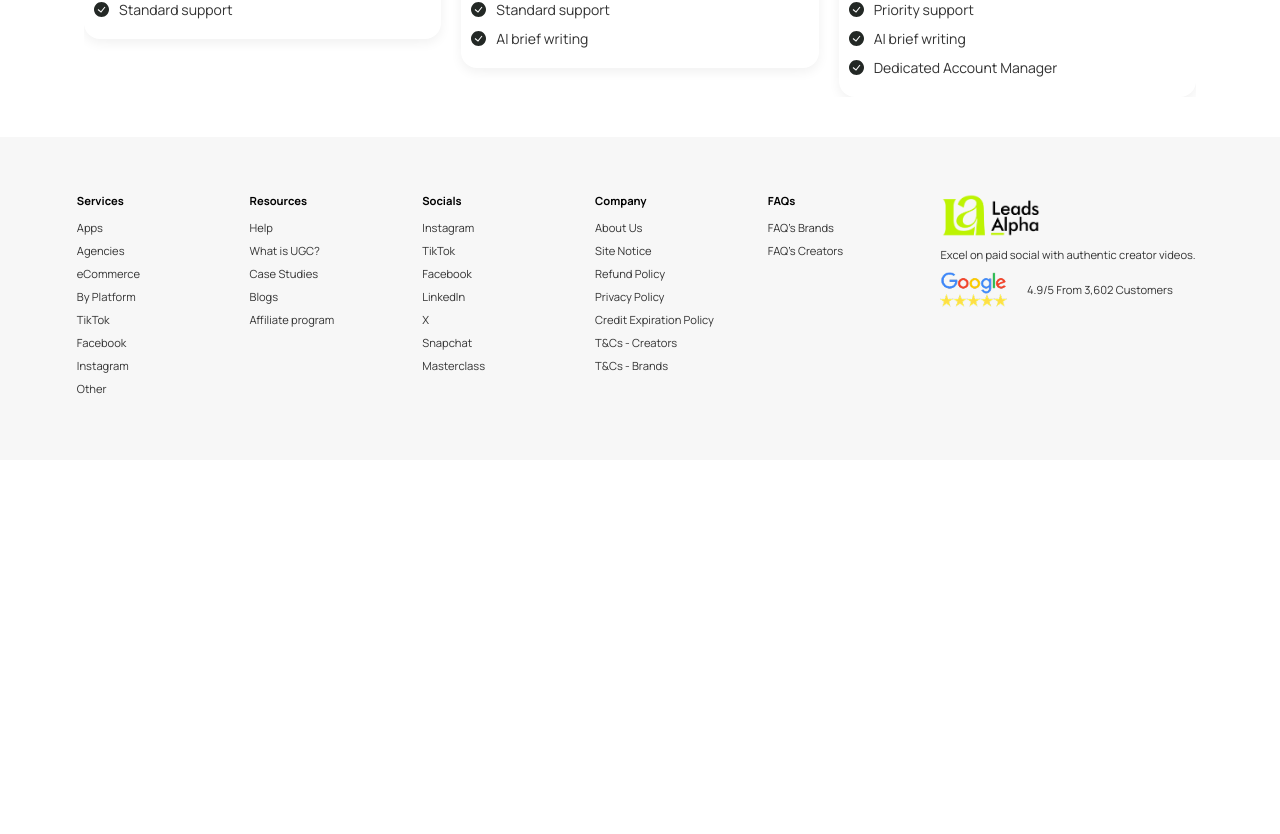
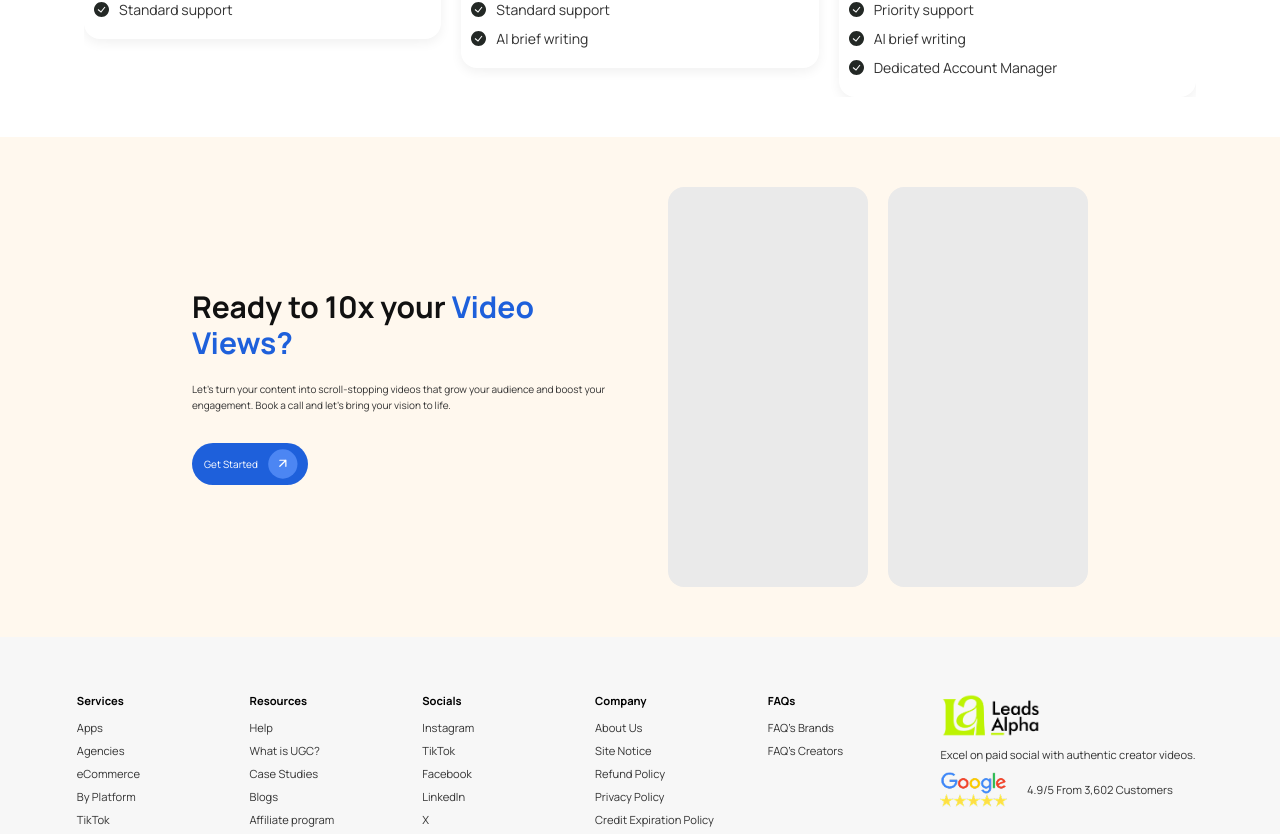
Before and after one commit to KingOfKings01/leads-alpha-free, a React (Vite) app: page / in a window 1280 px wide. Shown: the part 3839-4673 px from the top of the page. Before the commit the page ends 4299 px from the top, so only its background shows below. Built offline with nearby package versions, Linux system fonts and the light colour scheme; no server answers.

Commit message:
Section 10 is on going, videos need to be added with animation.

```diff
--- a/public/home.css
+++ b/public/home.css
@@ -906,3 +906,69 @@
     font-size: 14px;
   }
 }
+
+/* Section 10 Wrapper */
+#s-10 {
+  display: flex;
+  justify-content: space-between;
+  align-items: center;
+  padding: 50px 15vw;
+  background: #fff8ee; /* Light cream background from the image */
+  gap: 40px;
+  /* Left Side (Text Content) */
+  .part-1 {
+    flex: 1;
+    max-width: 500px;
+  }
+
+   .part-1 h2 {
+    font-size: 30px;
+    line-height: 1.2;
+    font-weight: 700;
+    color: #111;
+    margin-bottom: 20px;
+  }
+
+  .part-1 h2 .mark {
+    color: #1e60db; /* Blue highlight */
+  }
+
+  .part-1 p {
+    font-size: 10px;
+    line-height: 1.6;
+    color: #333;
+    margin-bottom: 30px;
+  }
+
+  /* Right Side (Future Space for Videos) */
+  .part-2 {
+    flex: 1;
+    display: flex;
+    justify-content: flex-end;
+    gap: 20px;
+  }
+
+  /* Placeholder styles for now */
+  .left-videos,
+  .right-videos {
+    width: 200px;
+    height: 400px;
+    background: #eaeaea;
+    border-radius: 16px;
+  }
+
+  /* Responsive */
+  @media (max-width: 992px) {
+    flex-direction: column;
+    text-align: center;
+    gap: 40px;
+
+    .part-1 {
+      max-width: 100%;
+    }
+
+    .part-2 {
+      justify-content: center;
+    }
+  }
+}
--- a/src/components/ActionButton.jsx
+++ b/src/components/ActionButton.jsx
@@ -4,10 +4,10 @@ export default function ActionButton({ label = "Click Me", option = "", onClick
     <button className="action-btn" onClick={onClick}>
       {label}
       <svg viewBox="0 0 41 40" fill="none" xmlns="http://www.w3.org/2000/svg">
-        <rect x="0.279785" width="40" height="40" rx="20" fill={option == "" ? "#1e60db" : "#ffffffff"} />
+        <rect x="0.279785" width="40" height="40" rx="20" fill={option == "" ? "#4C86F3" : "#ffffffff"} />
         <path
           d="M16.1573 23.1248L24.4068 14.8752M24.4068 14.8752H16.1573M24.4068 14.8752V23.1248"
-          stroke={option == "" ? "#ffffffff" : "#1e60db"}
+          stroke={option == "" ? "#ffffffff" : "#4C86F3"}
           strokeWidth="1.66667"
           strokeLinecap="round"
           strokeLinejoin="round"
--- a/src/pages/Home.jsx
+++ b/src/pages/Home.jsx
@@ -15,6 +15,7 @@ import Industries from "../components/Home/Industries";
 import VideoCarousel from "../components/Home/VideoCarousel";
 import Connect from "../components/Home/Connect";
 import Pricing from "../components/Home/Pricing";
+import ActionButton from "../components/ActionButton";
 
 
 export default function Home() {
@@ -160,6 +161,20 @@ export default function Home() {
           <Pricing />
         </section>
 
+        <section id="s-10">
+          <div className="part-1">
+          <h2>Ready to 10x your <span className="mark">Video<br />
+            Views?</span></h2>
+          <p>Let’s turn your content into scroll-stopping videos that grow your audience and boost your
+            engagement. Book a call and let’s bring your vision to life. </p>
+            <ActionButton label="Get Started"/>
+          </div>
+          <div className="part-2">
+            <div className="left-videos"></div>
+            <div className="right-videos"></div>
+          </div>
+        </section>
+
       </div>
 
 
```
